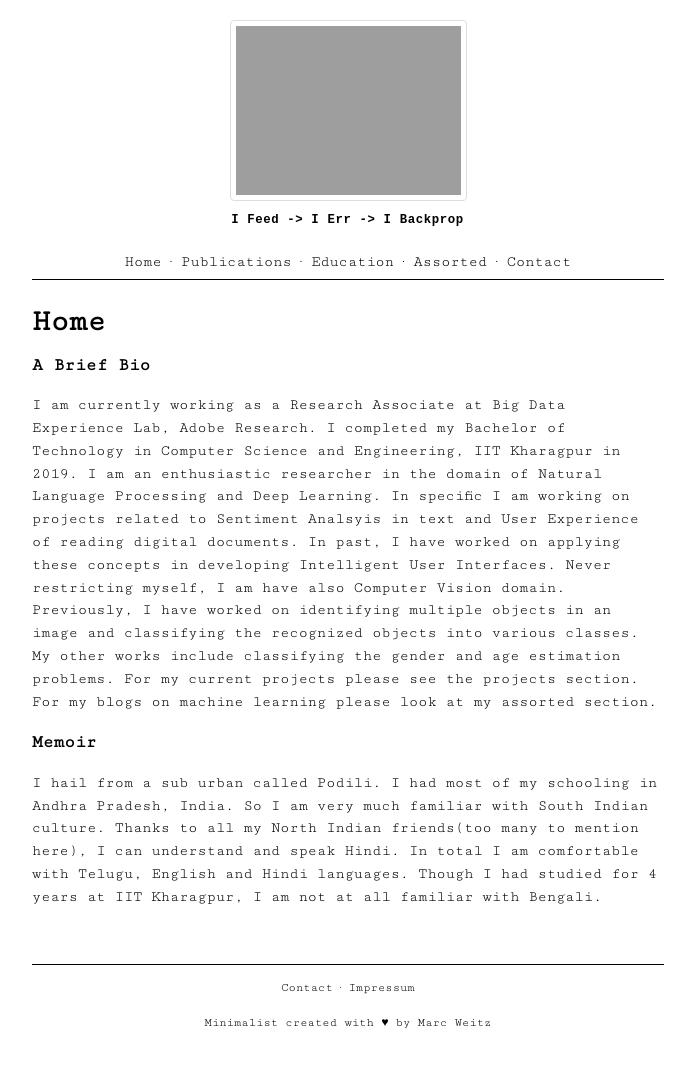
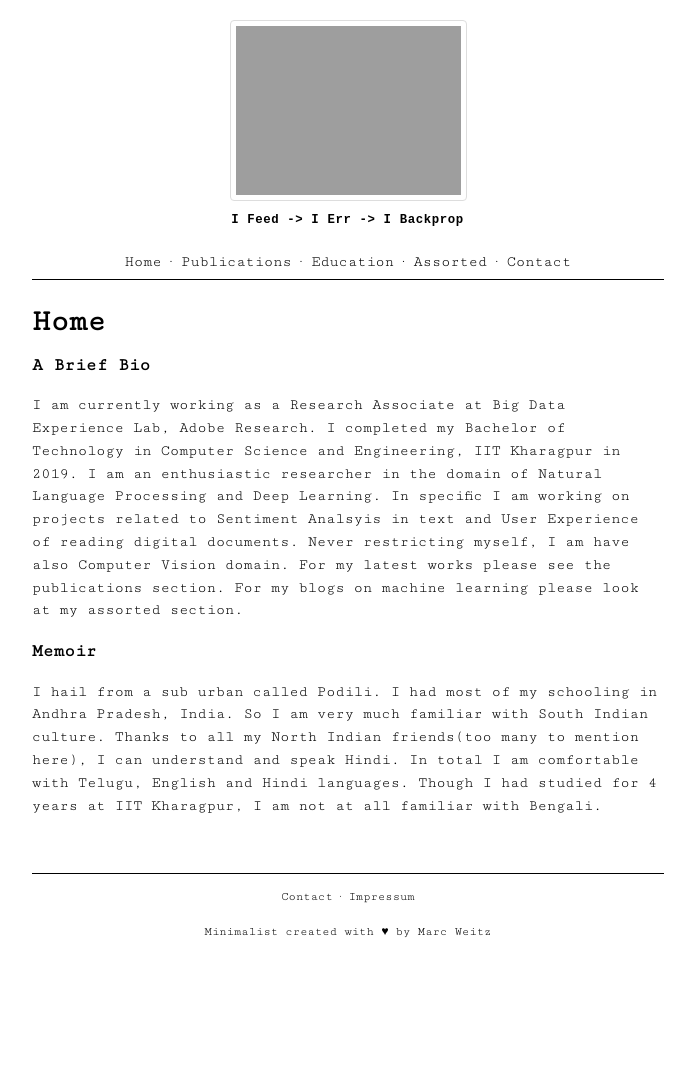
Before and after one commit to bhanu77prakash/bhanu77prakash.github.io, a Jekyll site: the page built from index.md, in a window 1280 px wide. Shown: the whole page, without its empty margins (292-987 px from the left). Built offline with Jekyll 4.4.1, drawn with Linux system fonts in a browser that asks for light colours; after the commit the page ends 976 px from its top, so only the background shows below that.

Commit message:
updated site

```diff
--- a/index.md
+++ b/index.md
@@ -3,7 +3,7 @@ layout: default
 title: Home
 ---
 ### A Brief Bio
-I am currently working as a Research Associate at Big Data Experience Lab, Adobe Research. I completed my Bachelor of Technology in Computer Science and Engineering, IIT Kharagpur in 2019. I am an enthusiastic researcher in the domain of Natural Language Processing and Deep Learning. In specific I am working on projects related to Sentiment Analsyis in text and User Experience of reading digital documents. In past, I have worked on applying these concepts in developing Intelligent User Interfaces. Never restricting myself, I am have also Computer Vision domain. Previously, I have worked on identifying multiple objects in an image and classifying the recognized objects into various classes. My other works include classifying the gender and age estimation problems. For my current projects please see the projects section. For my blogs on machine learning please look at my assorted section.
+I am currently working as a Research Associate at Big Data Experience Lab, Adobe Research. I completed my Bachelor of Technology in Computer Science and Engineering, IIT Kharagpur in 2019. I am an enthusiastic researcher in the domain of Natural Language Processing and Deep Learning. In specific I am working on projects related to Sentiment Analsyis in text and User Experience of reading digital documents. Never restricting myself, I am have also Computer Vision domain. For my latest works please see the publications section. For my blogs on machine learning please look at my assorted section.
 
 ### Memoir
 I hail from a sub urban called Podili. I had most of my schooling in Andhra Pradesh, India. So I am very much familiar with South Indian culture. Thanks to all my North Indian friends(too many to mention here), I can understand and speak Hindi. In total I am comfortable with Telugu, English and Hindi languages. Though I had studied for 4 years at IIT Kharagpur, I am not at all familiar with Bengali.
```
